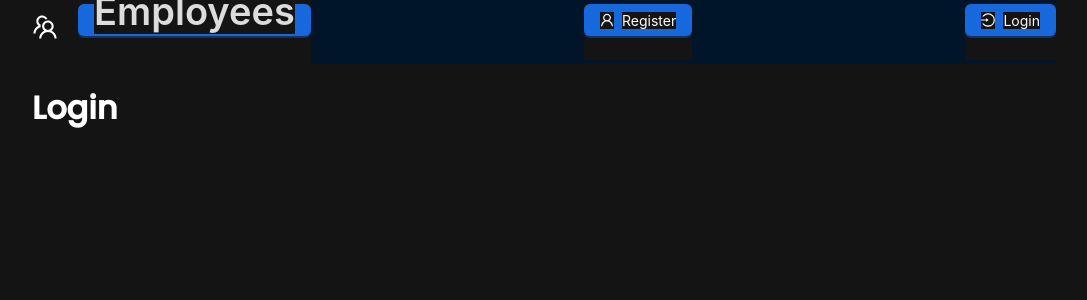
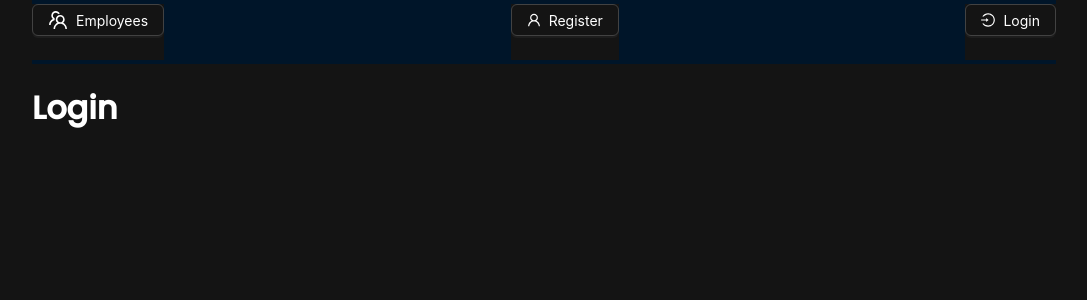
Before and after one commit to Dzhaman-Nazarii/mern-employees, a React (Create React App) app in the folder client/: page /login in a window 1280 px wide. Shown: the top 300 px of the page, without its empty margins (96-1183 px from the left). Built offline with nearby package versions, Linux system fonts and the light colour scheme; the HTML template or start-up script is replaced by a standard one.

Commit message:
fix header style

```diff
--- a/client/src/components/header/Header.module.css
+++ b/client/src/components/header/Header.module.css
@@ -8,6 +8,6 @@
 
 
 .teamIcon {
-	font-size: 26px;
-	margin-right: 12px;
+	font-size: 20px;
+	align-items: center;
 }
--- a/client/src/components/header/Header.tsx
+++ b/client/src/components/header/Header.tsx
@@ -1,5 +1,5 @@
 import { FC } from "react";
-import { Layout, Space, Typography } from "antd";
+import { Layout, Space } from "antd";
 import { LoginOutlined, TeamOutlined, UserOutlined } from "@ant-design/icons";
 import { Button } from "../button/Button";
 import { Link } from "react-router-dom";
@@ -10,17 +10,17 @@ export const Header: FC = () => {
 	return (
 		<Layout.Header className={css.header}>
 			<Space>
-				<TeamOutlined className={css.teamIcon} />
 				<Link to={Paths.home}>
-					<Button type="primary">
-						<Typography.Title level={1}>Employees</Typography.Title>
+					<Button type="default">
+					<TeamOutlined className={css.teamIcon} />
+					Employees
 					</Button>
 				</Link>
 			</Space>
 			<Space>
 				<Link to={Paths.register}>
 					<Button
-						type="primary"
+						type="default"
 						icon={<UserOutlined />}>
 						Register
 					</Button>
@@ -29,7 +29,7 @@ export const Header: FC = () => {
 			<Space>
 				<Link to={Paths.login}>
 					<Button
-						type="primary"
+						type="default"
 						icon={<LoginOutlined />}>
 						Login
 					</Button>
```
Also changed, not shown: 1 other file (tests, documents, lock files or other folders).
